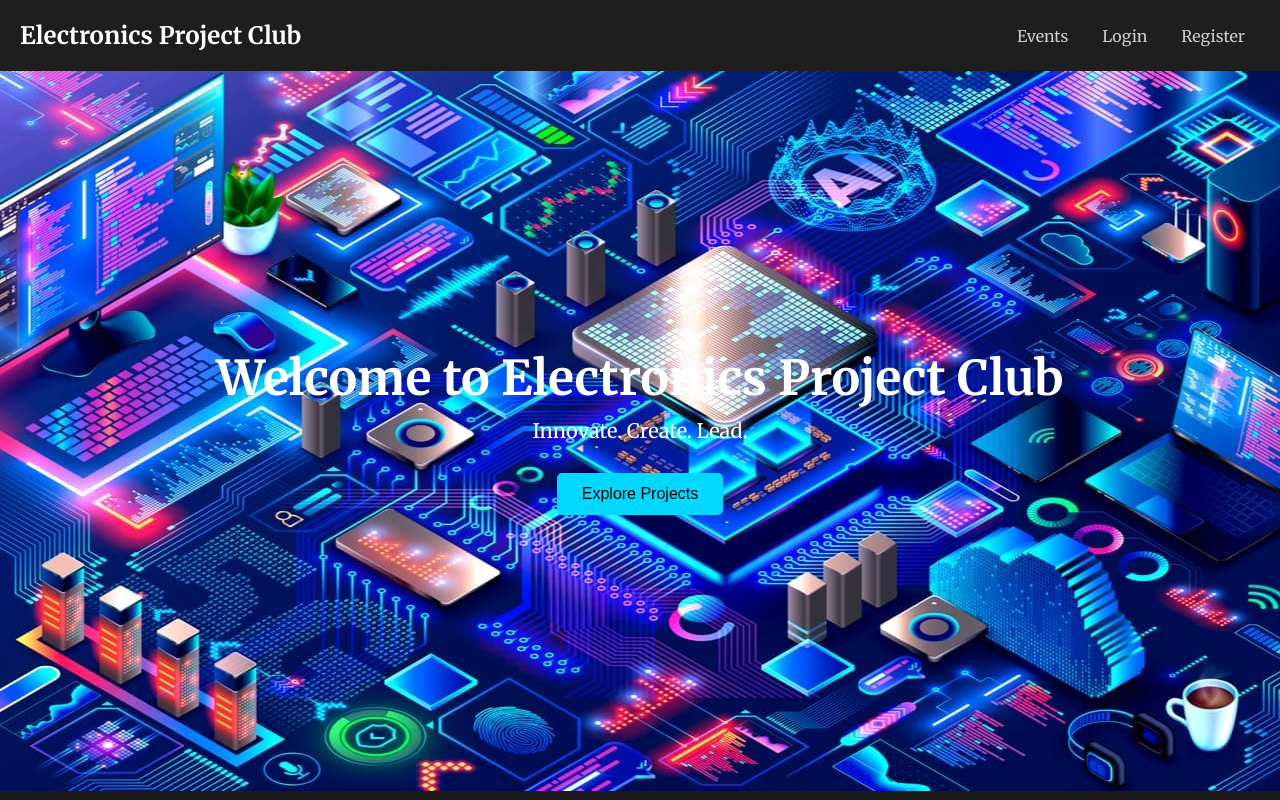
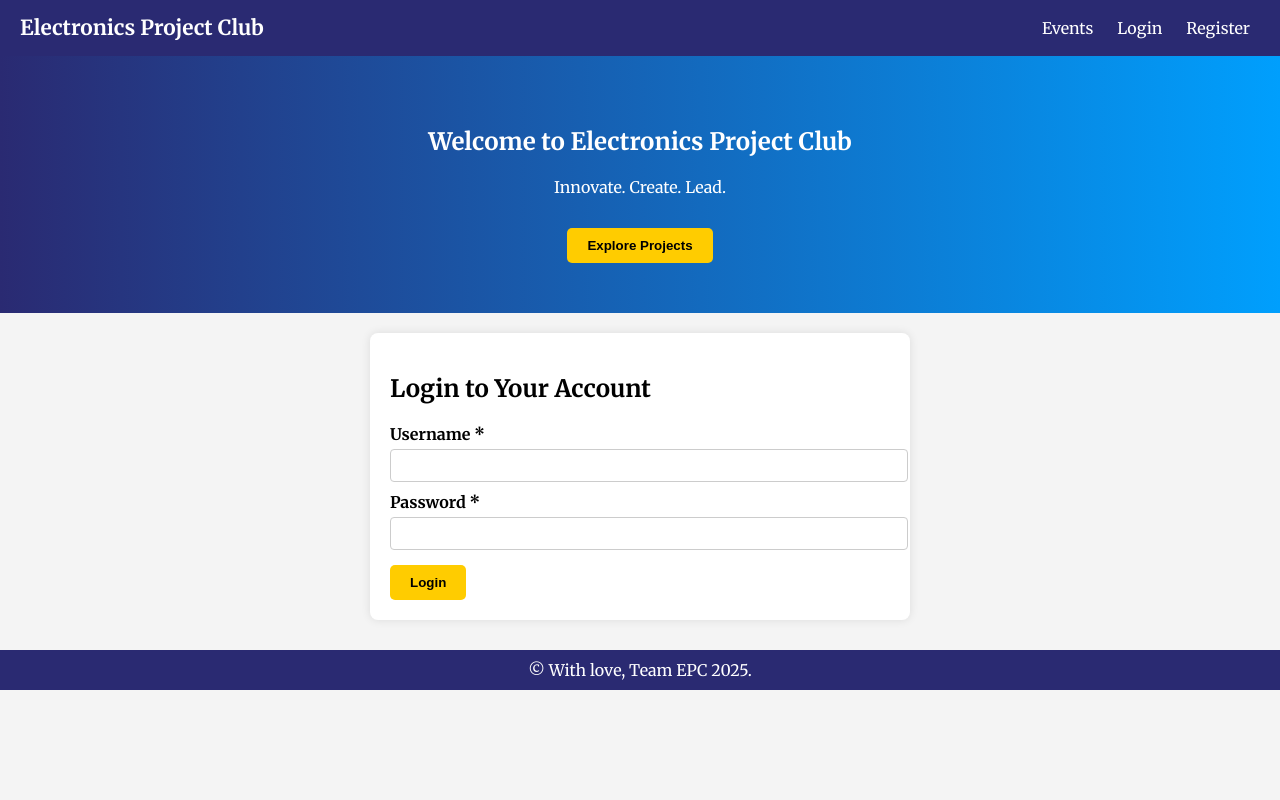
Before and after one commit to blackviper004/epcwebsite, a plain HTML site: page index.html in a window 1280 px wide. Both pictures are taken after a click on the link "Login". Shown: the top 800 px of the page. Drawn offline with Linux system fonts and the light colour scheme.

Commit message:
Update style.css

```diff
--- a/style.css
+++ b/style.css
@@ -1,111 +1,92 @@
 body {
     margin: 0;
     font-family: 'Merriweather', serif;
-            background-color: #121212;
-            color: white;
+    background: #f4f4f4;
 }
 
 header {
-            background-color: #1e1e1e;
-            padding: 20px;
+    background: #2a2a72;
+    color: white;
+    padding: 15px 20px;
     display: flex;
     justify-content: space-between;
     align-items: center;
 }
 
 .logo {
-            font-size: 24px;
+    font-size: 1.3rem;
     font-weight: bold;
 }
 
 nav a {
-            color: #ccc;
+    color: white;
+    margin: 0 10px;
     text-decoration: none;
-            margin: 0 15px;
-            font-weight: 500;
 }
 
 nav a:hover {
-            color: #00d8ff;
+    text-decoration: underline;
 }
 
 .hero {
-            background: url("./main.jpg");
-            height: 90vh;
-            display: flex;
-            flex-direction: column;
-            justify-content: center;
-            align-items: center;
     text-align: center;
-        }
-
-        .hero h1 {
-            font-size: 48px;
-            margin: 0;
-        }
-
-        .hero p {
-            font-size: 20px;
-            margin: 10px 0 30px;
+    padding: 50px 20px;
+    background: linear-gradient(to right, #2a2a72, #009ffd);
+    color: white;
 }
 
 .btn {
-            padding: 12px 25px;
-            font-size: 16px;
-            background-color: #00d8ff;
+    background: #ffcc00;
     color: black;
+    padding: 10px 20px;
     border: none;
     cursor: pointer;
+    margin-top: 15px;
+    font-weight: bold;
     border-radius: 5px;
 }
 
 .btn:hover {
-            background-color: #00b7d3;
+    background: #e6b800;
 }
 
-        section.form-section {
-            padding: 50px 20px;
-            background-color: #1a1a1a;
-            text-align: center;
+.form-section {
     display: none;
-        }
-
-        form {
-            max-width: 400px;
-            margin: auto;
+    background: white;
+    padding: 20px;
+    margin: 20px auto;
+    max-width: 500px;
+    border-radius: 8px;
+    box-shadow: 0 0 10px rgba(0,0,0,0.1);
 }
 
 label {
     display: block;
-            text-align: left;
-            margin-bottom: 5px;
+    margin-top: 10px;
+    font-weight: bold;
 }
 
-        input[type="text"],
-        input[type="email"],
-        input[type="password"],
-        input[type="tel"] {
+input, select {
     width: 100%;
-            padding: 10px;
-            background: #2c2c2c;
-            color: white;
-            border: none;
-            margin-bottom: 20px;
+    padding: 8px;
+    margin-top: 5px;
+    border-radius: 4px;
+    border: 1px solid #ccc;
 }
 
 footer {
-            background-color: #1e1e1e;
+    background: #2a2a72;
+    color: white;
     text-align: center;
-            padding: 15px;
-            font-size: 14px;
-            color: #aaa;
+    padding: 10px;
+    margin-top: 30px;
 }
 
-        select {
-    width: 100%;
-    padding: 10px;
-    background: #2c2c2c;
-    color: white;
-    border: none;
-    margin-bottom: 20px;
+@media (max-width: 600px) {
+    header {
+        flex-direction: column;
     }
+    nav {
+        margin-top: 10px;
+    }
+}
```
Lines whose indentation alone changed are shown as unchanged.
